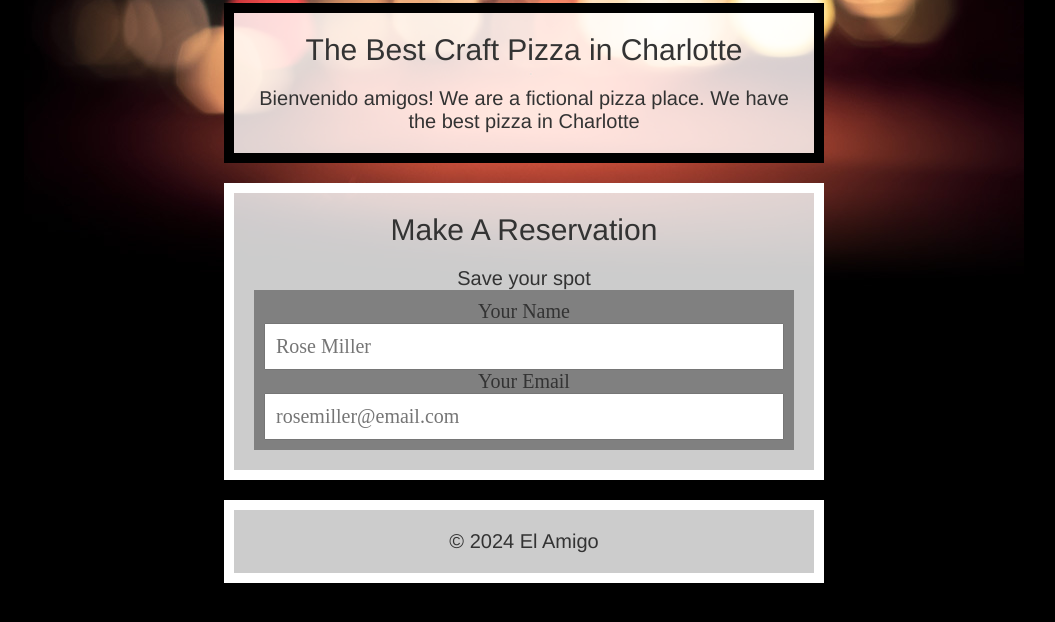
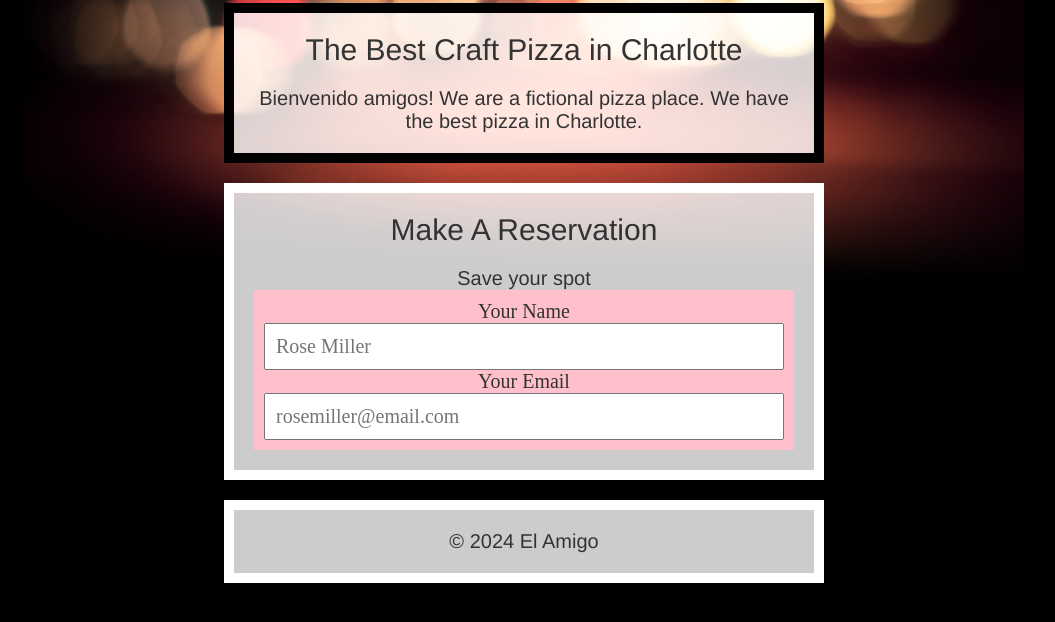
Before and after one commit to ishaniff/FormCodeAlong, a plain HTML site: page index.html in a window 1280 px wide. Shown: the part 362-984 px from the top of the page, without its empty margins (116-1171 px from the left). Drawn offline with Linux system fonts and the light colour scheme.

Commit message:
Fixed formatting with prettier and content arrangement.

```diff
--- a/index.html
+++ b/index.html
@@ -16,7 +16,7 @@
         <h1>The Best Craft Pizza in Charlotte</h1>
         <p>
           Bienvenido amigos! We are a fictional pizza place. We have the best
-          pizza in Charlotte
+          pizza in Charlotte.
         </p>
       </section>
 
--- a/styles.css
+++ b/styles.css
@@ -51,7 +51,7 @@ h2 {
   padding: 10px;
   font-size: 20px;
   font-family: "Times New Roman", Times, serif;
-  background-color: gray;
+  background-color: pink;
 }
 
 input {
```
